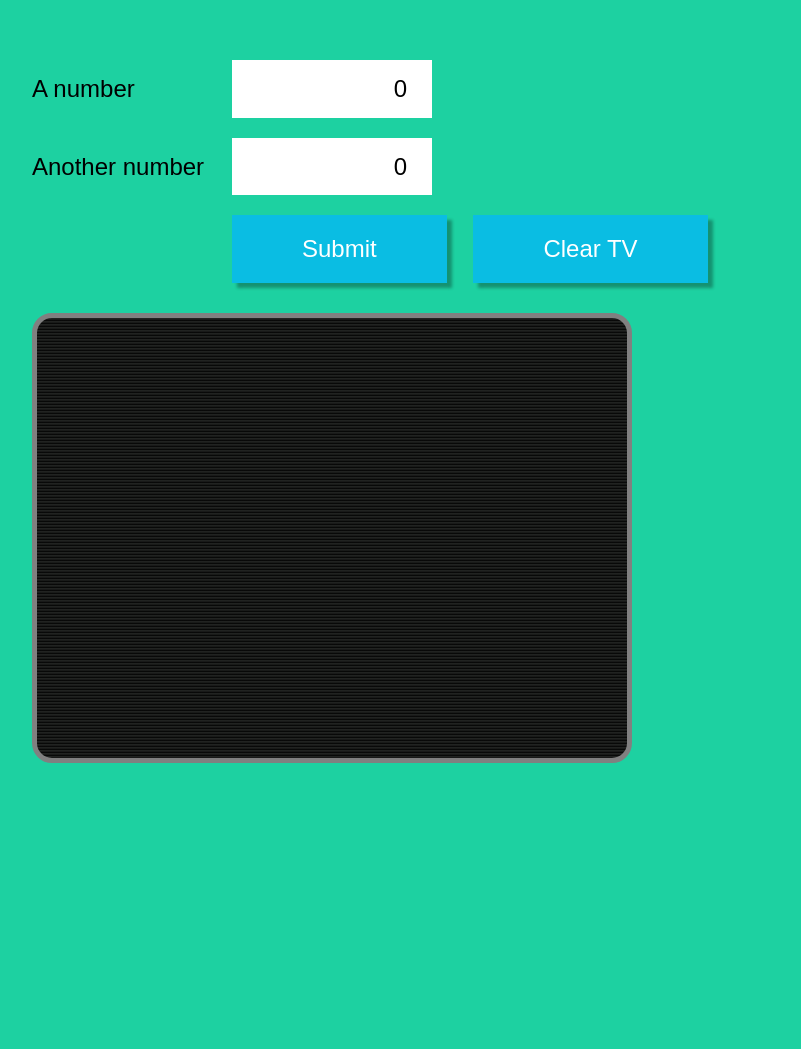
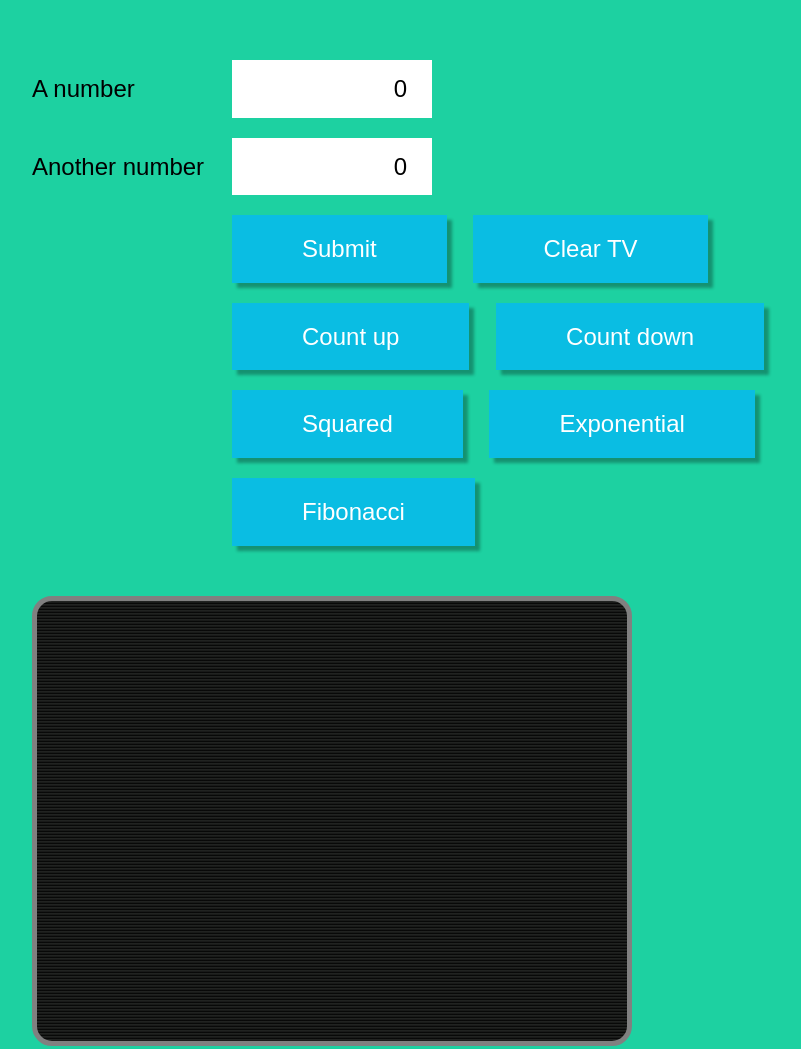
Before and after one commit to SpacemanSpiffDK/mmd-js-3, a plain HTML site: page index.html in a window 1280 px wide. Shown: the whole page, without its empty margins (18-819 px from the left). Before the commit the page ends 813 px from the top, so only its background shows below. Drawn offline with nearby package versions, Linux system fonts and the light colour scheme.

Commit message:
Added some functions

```diff
--- a/assets/css/style.css
+++ b/assets/css/style.css
@@ -99,19 +99,37 @@ form .item {
 	padding: 10px 0;
 }
 
-#output {
-    overflow-y: scroll;
+#outputWrapper {
     border: 5px solid grey;
+    border-radius: 20px;
     height: 450px;
-    border-radius: 20px;
-    padding: 20px;
+    padding: 10px 10px 10px 20px;
     width: 600px;
-    color: #3c8;
-    font-family: consolas, sans-serif;
     background: repeating-linear-gradient(transparent, transparent 1px, black 3px, black 3px);
     background-color: #212321;
 }
 
-form + #output {
+form + #outputWrapper {
 	margin-top: 20px;
 }
+
+#output {
+    overflow-y: scroll;
+    color: #3c8;
+    font-family: consolas, sans-serif;
+	height: 410px;
+}
+
+::-webkit-scrollbar {
+    width: 6px;
+}
+
+::-webkit-scrollbar-track {
+    -webkit-box-shadow: inset 0 0 6px rgba(255,255,255,0.3);
+    border-radius: 6px;
+}
+
+::-webkit-scrollbar-thumb {
+    border-radius: 6px;
+    -webkit-box-shadow: inset 0 0 6px rgba(255,255,255,0.5);
+}
--- a/assets/js/script.js
+++ b/assets/js/script.js
@@ -1,6 +1,22 @@
 // JS by Dan Høegh
 // UCN MMD 2018
 
+// function for putting stuff on the TV
+function onTV(txt) {
+	var elm = document.querySelector('#output');
+	elm.innerHTML = elm.innerHTML + txt + ' ';
+}
+
+// function for clearing the TV
+function clearTV() {
+	var elm = document.querySelector('#output');
+	elm.innerHTML = "";
+}
+
+// what happens when we write a new function with the same name?
+/*function clearTV() {
+	alert('This doesn\'t work!');
+}*/
 
 
 function submitMyForm(){
@@ -8,26 +24,55 @@ function submitMyForm(){
 	var n2 = document.querySelector('#no2').value;
 
 
-	onTV('n1');	// Ups! this returns a text string with the value "no1"
-	onTV(n1);				// This is the shizzle!
-	onTV(n1 + n2); 	// nope, nope, nope
+	// onTV('n1');		// Ups! this returns a text string with the value "no1"
+	onTV(n1);		// This is the shizzle!
+	// onTV(n1 + n2); 	// nope, nope, nope
 
-	n1 = parseInt(n1);	// parse as integer (what is an integer?)
-	n2 = parseInt(n2);
+	// n1 = parseInt(n1);	// parse as integer (what is an integer?)
+	// n2 = parseInt(n2);
 
-	onTV(n1 + n2);
-	onTV(n1 - n2);
-	onTV(n1 * n2);
-	onTV(n1 / n2);
+	// onTV(n1 + n2);
+	// onTV(n1 - n2);
+	// onTV(n1 * n2);
+	// onTV(n1 / n2);
 }
 
-
-function onTV(txt) {
-	var elm = document.querySelector('#output');
-	elm.innerHTML = txt + '<br>' + elm.innerHTML;
+function countUp(){
+	for (var i=1; i<11; i++) {
+		onTV(i);
+	}
 }
 
-function clearTV() {
-	var elm = document.querySelector('#output');
-	elm.innerHTML = "";
+function countDown(){
+	for (var i=10; i>0; i--) {
+		onTV(i);
+	}
 }
+
+function squared(){
+	var a = 0;
+	for (var i=0; i<8; i++) {
+		a = Math.pow(i, 2);
+		onTV(a);
+	}
+}
+
+function exponential(){
+	var a = 0;
+	for (var i=0; i<8; i++) {
+		a = Math.pow(2, i);
+		onTV(a);
+	}
+}
+
+function fibonacci(){
+	var a = 0;
+	var b = 1;
+	var c;
+	for (var i=0; i<80; i++) {
+		c = a + b;
+		onTV(c);
+		a = b;
+		b = c;
+	}
+}
--- a/index.html
+++ b/index.html
@@ -22,8 +22,24 @@
 			<div class="item">
 				<button type="submit">Submit</button> <button onclick="clearTV();return false">Clear TV</button>
 			</div>
+			<div class="item">
+				<button onclick="countUp(); return false">Count up</button>
+				<button onclick="countDown(); return false">Count down</button>
+			</div>
+			<div class="item">
+				<button onclick="squared(); return false">Squared</button>
+				<button onclick="exponential(); return false">Exponential</button>
+			</div>
+			<div class="item">
+				<button onclick="fibonacci(); return false">Fibonacci</button>
+			</div>
+			<div class="item">
+				<!-- calculate energy from matter -->
+			</div>
 		</form>
-		<div id="output"></div>
+		<div id="outputWrapper">
+			<div id="output"></div>
+		</div>
 	</main>
 </body>
 <!--
```
